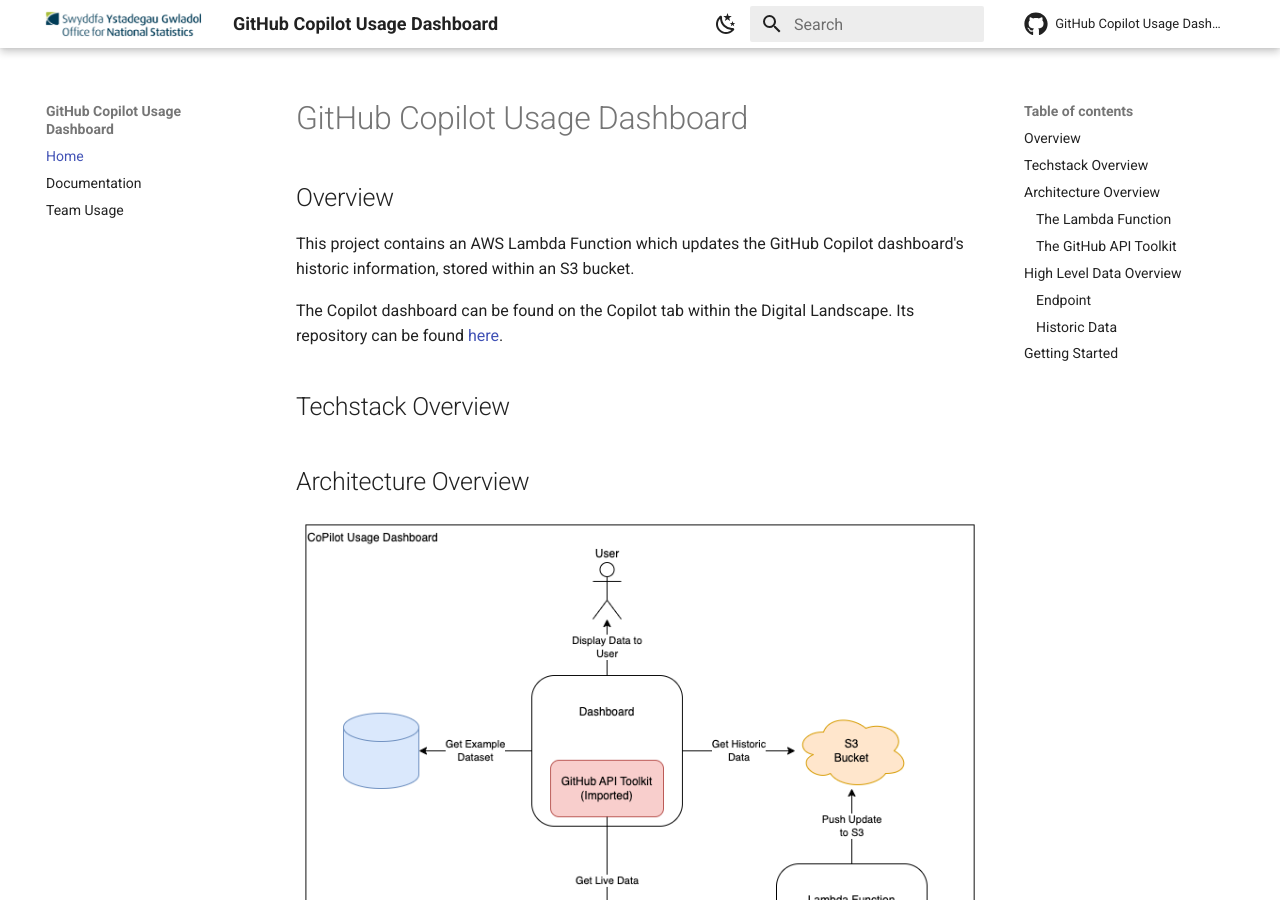
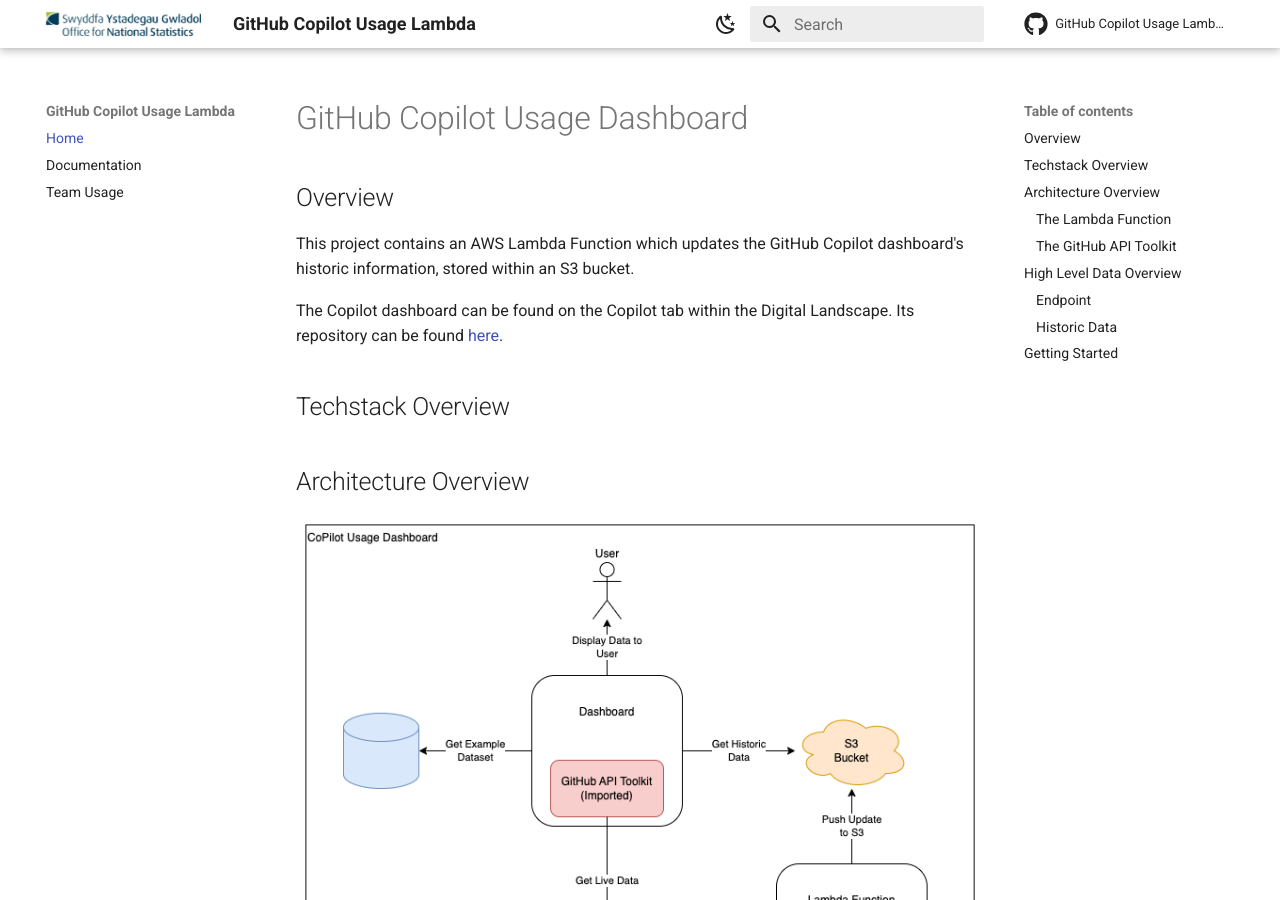
Before and after one commit to ONS-Innovation/github-copilot-usage-dashboard, an MkDocs documentation site: the page built from docs/index.md, in a window 1280 px wide and 900 px high. Built offline with MkDocs 1.6.1 and Material for MkDocs 9.7.7, drawn with Linux system fonts in a browser that asks for light colours; comment, search, counter and statistics services are not loaded.

Commit message:
Replace mentions of 'dashboard' with 'lambda' - Remove deleted terraform from .gitignore

```diff
--- a/docs/index.md
+++ b/docs/index.md
@@ -35,4 +35,4 @@
 
 ## Getting Started
 
-To setup and use the project, please refer to the [README](https://github.com/ONS-Innovation/github-copilot-usage-dashboard/blob/main/README.md).
+To setup and use the project, please refer to the [README](https://github.com/ONS-Innovation/github-copilot-usage-lambda/blob/main/README.md).
--- a/mkdocs.yml
+++ b/mkdocs.yml
@@ -1,7 +1,7 @@
-site_name: GitHub Copilot Usage Dashboard
+site_name: GitHub Copilot Usage Lambda
 
-repo_url: https://github.com/ONS-Innovation/github-copilot-usage-dashboard
-repo_name: GitHub Copilot Usage Dashboard
+repo_url: https://github.com/ONS-Innovation/github-copilot-usage-lambda
+repo_name: GitHub Copilot Usage Lambda
 
 nav:
   - Home: 'index.md'
```
Also changed, not shown: catalog-info.yaml (+4 -4 lines), 2 other files.
